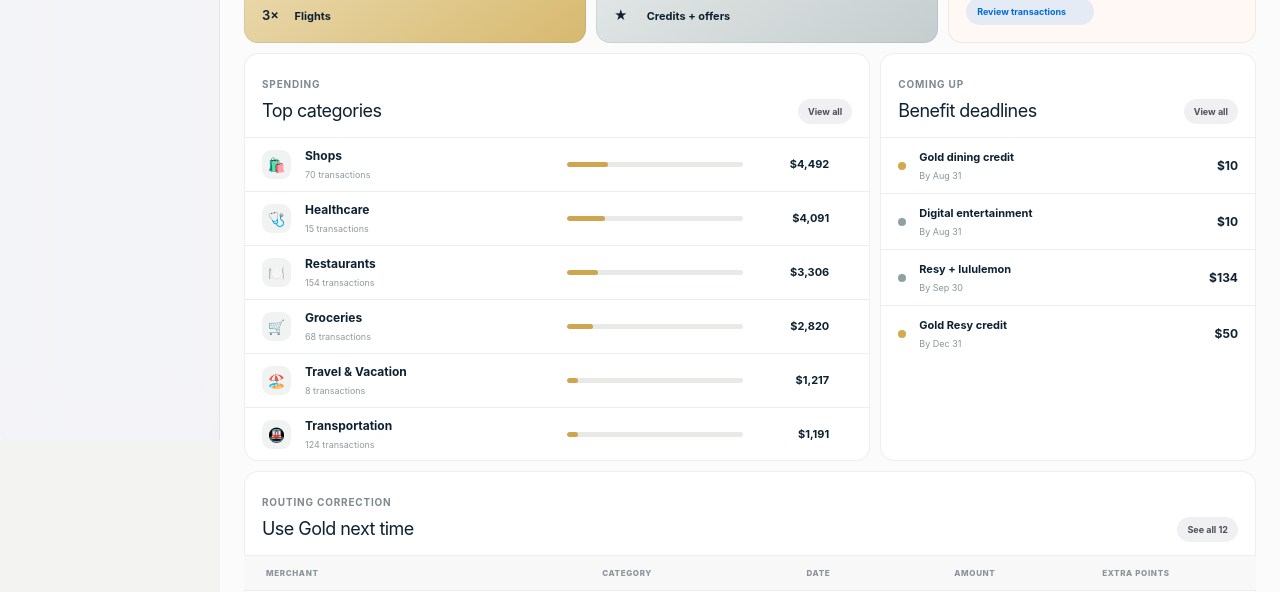
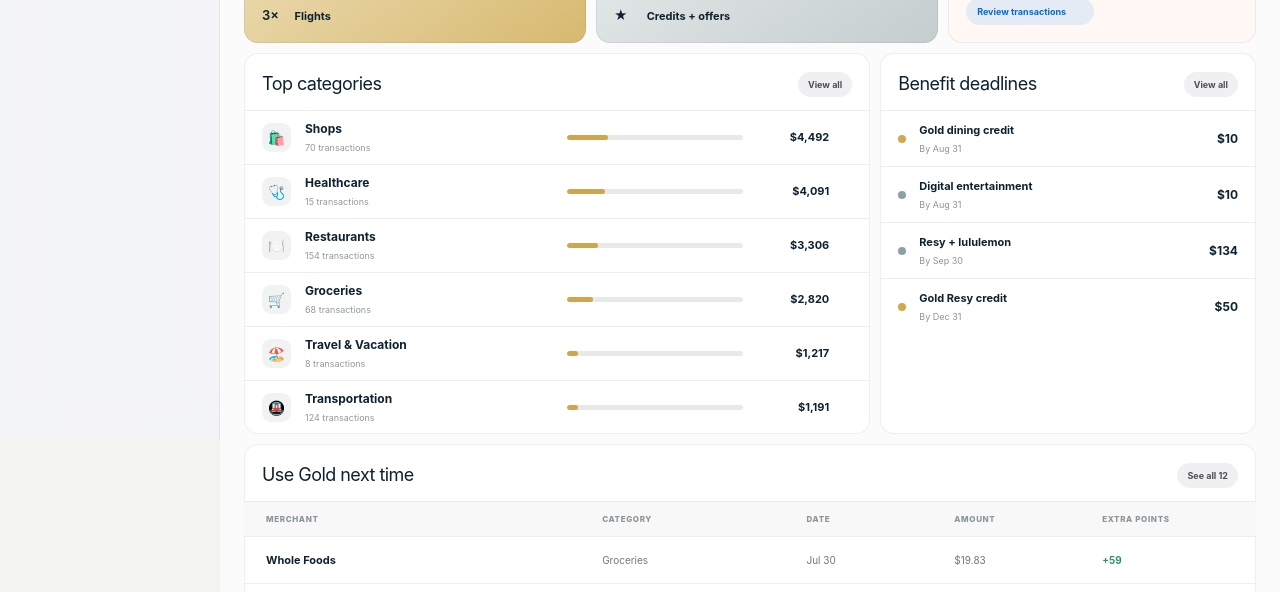
Before and after one commit to pondorasti/pondorasti, a Next.js app: page / in a window 1280 px wide. Shown: the part 360-952 px from the top of the page. Built offline with nearby package versions, Linux system fonts and the light colour scheme; some icons are missing.

Commit message:
Simplify card headings

```diff
--- a/app/benefits/page.tsx
+++ b/app/benefits/page.tsx
@@ -26,7 +26,7 @@ export default function BenefitsPage() {
       </section>
 
       <section className="surface setup-surface">
-        <div className="surface-heading"><div><span className="page-kicker">One-time setup</span><h2>Benefits to enroll</h2></div><small>Complete these in your AMEX account</small></div>
+        <div className="surface-heading"><h2>Benefits to enroll</h2><small>Complete these in your AMEX account</small></div>
         <div className="setup-list">
           {enrollments.map(([name, source]) => <div key={name}><span>○</span><strong>{name}</strong><small>{source}</small></div>)}
         </div>
--- a/app/categories/[slug]/page.tsx
+++ b/app/categories/[slug]/page.tsx
@@ -42,7 +42,7 @@ export default async function CategoryDetailPage({ params }: Props) {
         <article className="surface"><span>Missed points</span><strong className={category.missed ? 'warn-text' : ''}>{number.format(category.missed)}</strong><small>{category.missed ? 'Recoverable with better routing' : 'Already optimized'}</small></article>
       </section>
       <section className="surface category-transaction-surface">
-        <div className="surface-heading"><div><span className="page-kicker">All activity</span><h2>{rows.length} transactions</h2></div></div>
+        <div className="surface-heading"><h2>{rows.length} transactions</h2></div>
         <div className="detail-transaction-table">
           <div className="detail-row detail-head"><span>Date</span><span>Merchant</span><span>Card</span><span>Type</span><span>Amount</span></div>
           {rows.map((item, index) => (
--- a/app/globals.css
+++ b/app/globals.css
@@ -207,14 +207,13 @@ footer p { max-width: 660px; margin: 0; text-align: right; font-size: 10px; line
 .app-page { width: min(1180px, calc(100% - 48px)); margin: 0 auto; padding: 0 0 52px; }
 .app-page-header { position: sticky; top: 0; z-index: 20; height: 54px; min-height: 54px; margin-bottom: 16px; display: flex; align-items: center; isolation: isolate; }
 .app-page-header::before { content: ''; position: absolute; inset: 0 auto 0 50%; z-index: -1; width: 100vw; transform: translateX(-50%); background: rgba(251,251,252,.76); box-shadow: inset 0 -1px 0 rgba(13,33,48,.085); -webkit-backdrop-filter: blur(22px) saturate(180%); backdrop-filter: blur(22px) saturate(180%); }
-.page-kicker { color: #7e898f; font-size: 10px; font-weight: 750; letter-spacing: .08em; text-transform: uppercase; }
 .app-page-header h1 { margin: 0; font-size: 19px; line-height: 1.15; letter-spacing: -.025em; }
 .surface { border: 0; border-radius: 14px; background: rgba(255,255,255,.9); background-clip: padding-box; box-shadow: inset 0 0 0 1px rgba(13,33,48,.07); }
 .surface-title { display: flex; align-items: center; justify-content: space-between; gap: 18px; }
 .surface-title > span { font-size: 11px; font-weight: 800; letter-spacing: .08em; text-transform: uppercase; }
 .surface-title small { color: rgba(13,33,48,.58); font-size: 10px; font-weight: 650; }
 .surface-heading { padding: 17px 18px 13px; display: flex; align-items: end; justify-content: space-between; gap: 18px; }
-.surface-heading h2 { margin: 3px 0 0; font-size: 18px; letter-spacing: -.03em; }
+.surface-heading h2 { margin: 0; font-size: 18px; letter-spacing: -.03em; }
 .surface-heading > a { padding: 6px 10px; border-radius: 999px; background: #f0f0f2; color: #4c5055; font-size: 9px; font-weight: 700; }
 
 .app-metrics { display: grid; grid-template-columns: 1.2fr 1fr 1fr 1.1fr; gap: 12px; }
--- a/app/page.tsx
+++ b/app/page.tsx
@@ -50,7 +50,7 @@ export default function OverviewPage() {
       <section className="dashboard-columns">
         <article className="surface data-surface">
           <div className="surface-heading">
-            <div><span className="page-kicker">Spending</span><h2>Top categories</h2></div>
+            <h2>Top categories</h2>
             <Link href="/categories">View all</Link>
           </div>
           <div className="compact-category-list">
@@ -68,7 +68,7 @@ export default function OverviewPage() {
 
         <article className="surface data-surface">
           <div className="surface-heading">
-            <div><span className="page-kicker">Coming up</span><h2>Benefit deadlines</h2></div>
+            <h2>Benefit deadlines</h2>
             <Link href="/benefits">View all</Link>
           </div>
           <div className="deadline-list">
@@ -85,7 +85,7 @@ export default function OverviewPage() {
 
       <section className="surface data-surface recent-routing">
         <div className="surface-heading">
-          <div><span className="page-kicker">Routing correction</span><h2>Use Gold next time</h2></div>
+          <h2>Use Gold next time</h2>
           <Link href="/transactions?view=misrouted">See all {misroutedTransactions.length}</Link>
         </div>
         <div className="app-table">
```
